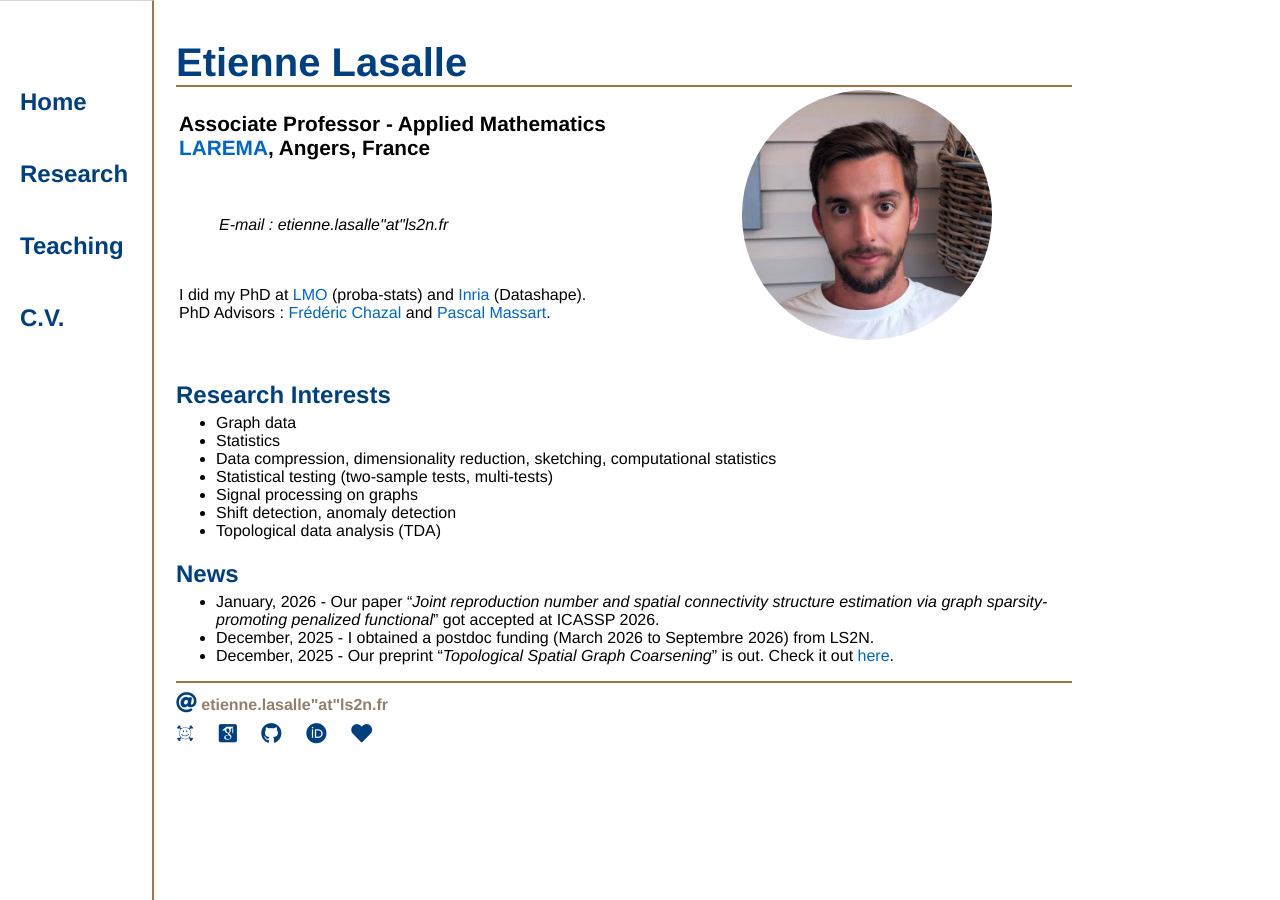
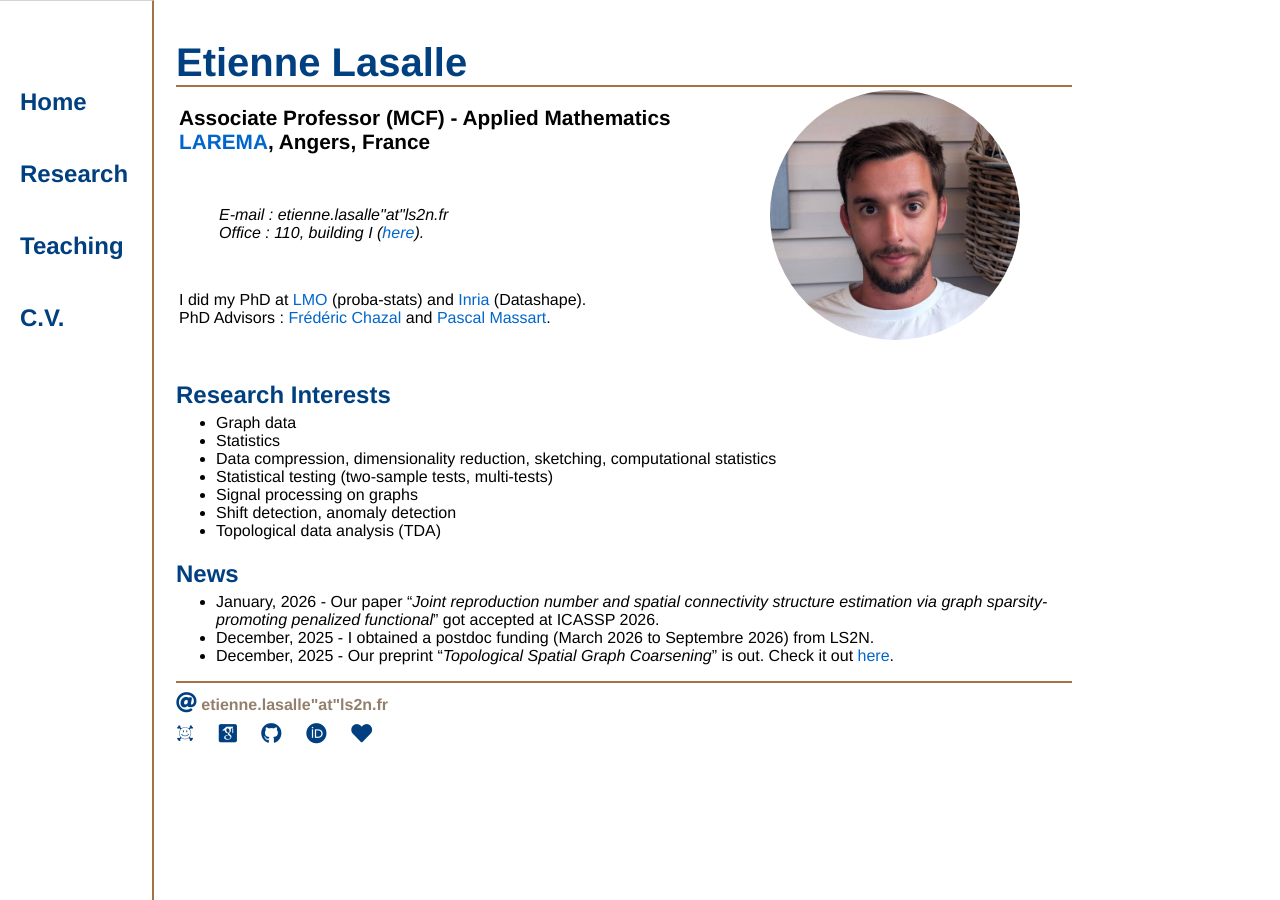
Before and after one commit to elasalle/elasalle.github.io, a Jekyll site: the page built from index.html, in a window 1280 px wide. Built offline with Jekyll 4.4.1, drawn with Linux system fonts in a browser that asks for light colours; some web fonts are replaced; some of the changed lines change nothing that is shown.

Commit message:
update office

```diff
--- a/index.html
+++ b/index.html
@@ -6,7 +6,7 @@ title: Etienne Lasalle
 <div class="blurb">
 	<table>
 	<tr><td>
-		<h3 class="nomargin">Associate Professor - Applied Mathematics</h3>
+		<h3 class="nomargin">Associate Professor (MCF) - Applied Mathematics</h3>
 		<h3 class="nomargin"> <a href="https://math.univ-angers.fr/">LAREMA</a>, Angers, France
 		<!-- <h3 class="nomargin" style="font-style:italic;">I am currently looking for a post-doctoral position.</h3> -->
 	</td>
@@ -22,7 +22,7 @@ title: Etienne Lasalle
 	<td class="normalsize">
 	<ul class="noitem nomargin" style="font-style:italic;">
 		<li>E-mail : etienne.lasalle"at"ls2n.fr</li>
-		<!-- <li>Office : 311, S building, Centrale Nantes Campus </li> -->
+		<li>Office : 110, building I (<a href="https://maps.app.goo.gl/a5VL3udV8uJSxaH9A">here</a>).</li>
 	</ul>
 	</td></tr>
 	<tr><td class="normalsize">
--- a/js/scripts.js
+++ b/js/scripts.js
@@ -12,3 +12,11 @@ function switchDisplayByClassName(className) {
     switchDisplay(x.item(i))
   }
 }
+
+function getFlagEmoji(countryCode) {
+  const codePoints = countryCode
+    .toUpperCase()
+    .split('')
+    .map(char =>  127397 + char.charCodeAt());
+  return String.fromCodePoint(...codePoints);
+}
```
